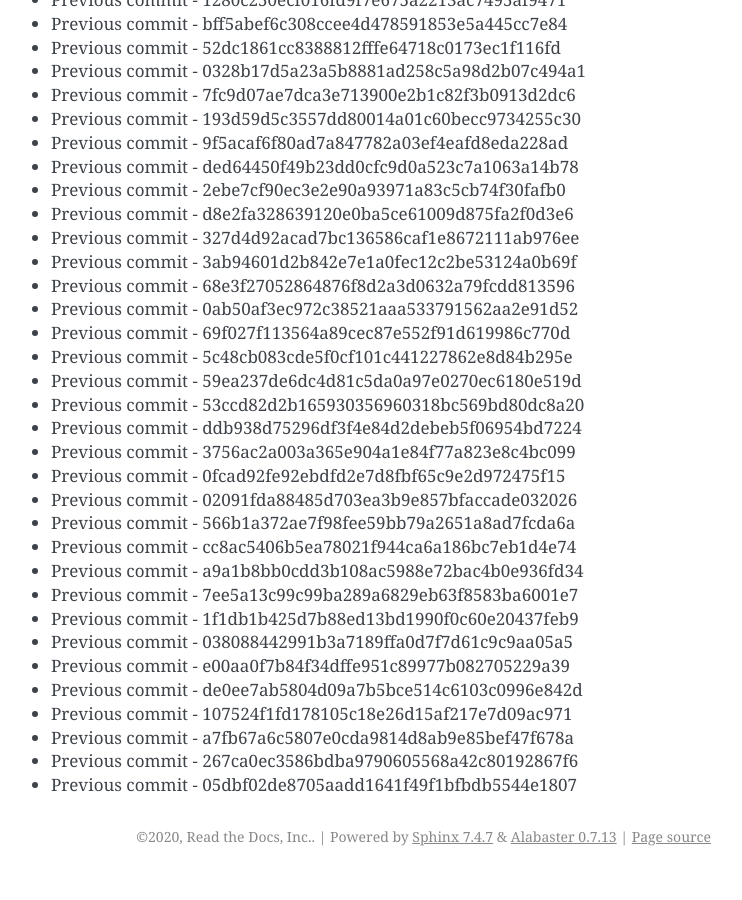
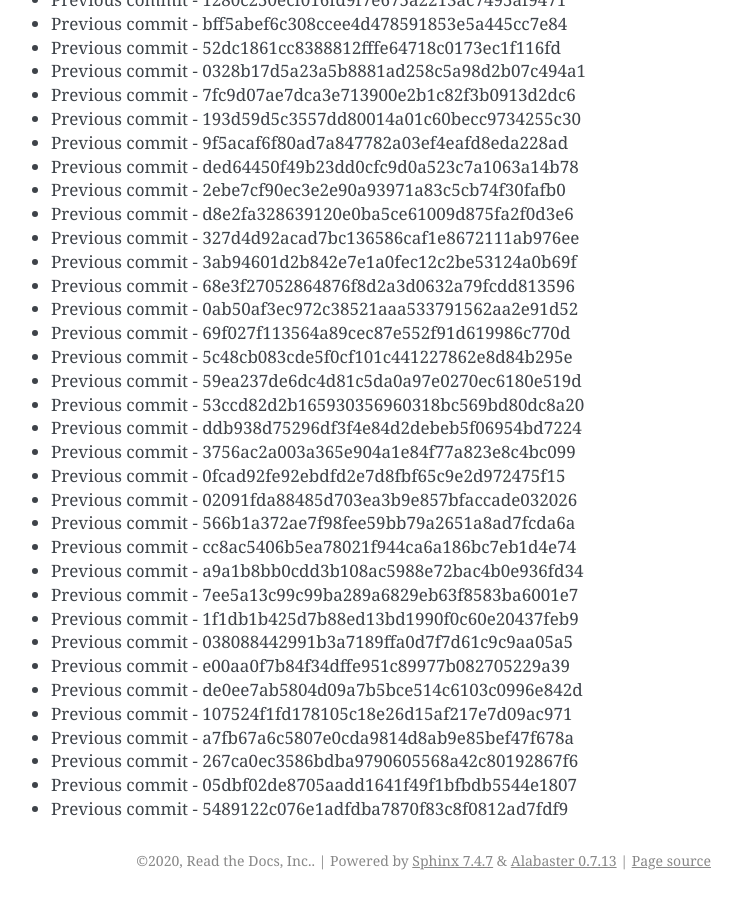
Before and after one commit to readthedocs/rtd-git-stresstest, a Sphinx documentation site: the page built from docs/updates.rst, in a window 1280 px wide and 900 px high, scrolled down 58363 px. Shown: the whole window, without its empty margins (399-1141 px from the left). Built offline with Sphinx 7.4.7, drawn with Linux system fonts in a browser that asks for light colours; before the commit the page ends 59239 px from its top, so only the background shows below that.

Commit message:
Generating commit from previous: 5489122c076e1adfdba7870f83c8f0812ad7fdf9

```diff
--- a/docs/updates.rst
+++ b/docs/updates.rst
@@ -2484,3 +2484,4 @@ It can be tested for any performance characteristics.
 * Previous commit - a7fb67a6c5807e0cda9814d8ab9e85bef47f678a
 * Previous commit - 267ca0ec3586bdba9790605568a42c80192867f6
 * Previous commit - 05dbf02de8705aadd1641f49f1bfbdb5544e1807
+* Previous commit - 5489122c076e1adfdba7870f83c8f0812ad7fdf9
```
